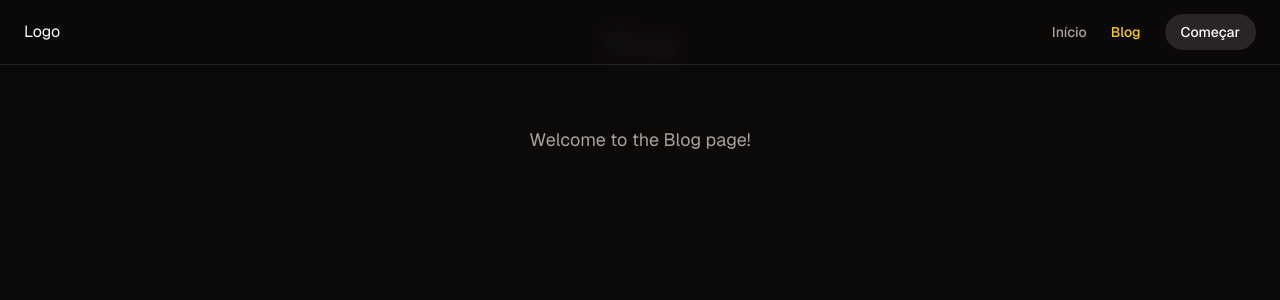
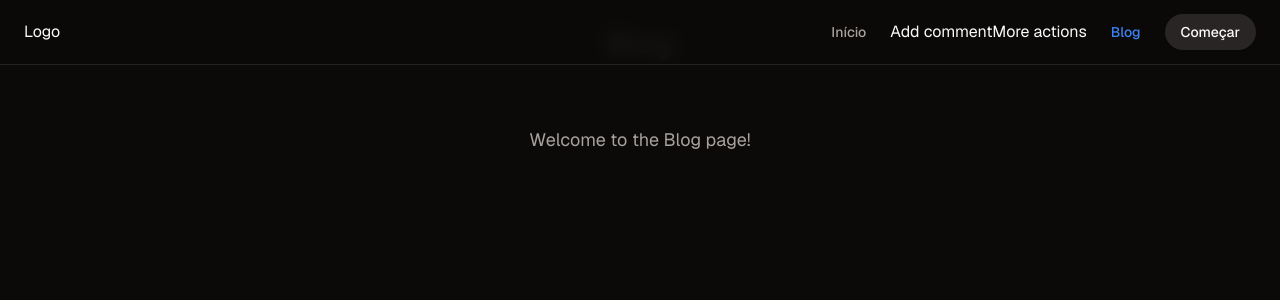
Before and after one commit to sirwhod/blog-me-controla-ai, a Next.js app: page /blog in a window 1280 px wide. Shown: the top 300 px of the page. Built offline with nearby package versions, Linux system fonts and the light colour scheme.

Commit message:
class: Componente: Active Link

```diff
--- /dev/null
+++ b/src/components/active-link/active-link.tsx
@@ -0,0 +1,27 @@
+import { cn } from '@/lib/utils'
+import Link, { LinkProps } from 'next/link'
+import { useRouter } from 'next/router'
+
+type ActiveLinkProps = {
+  children: React.ReactNode
+} & LinkProps
+
+export const ActiveLink = ({ children, href, ...rest }: ActiveLinkProps) => {
+  const router = useRouter()
+  const isCurrentPath =
+    router.asPath === href ||
+    router.asPath === rest.as ||
+    router.asPath.startsWith(String(rest.as))
+
+  return (
+    <Link
+      href={href}
+      className={cn(
+        'text-sm font-medium transition-colors hover:text-blue-500',
+        isCurrentPath ? 'text-blue-500' : 'text-muted-foreground'
+      )}
+    >
+      {children}
+    </Link>
+  )
+}
--- /dev/null
+++ b/src/components/active-link/index.tsx
@@ -0,0 +1 @@
+export * from './active-link'
--- a/src/components/header/header.tsx
+++ b/src/components/header/header.tsx
@@ -1,12 +1,8 @@
-import { cn } from '@/lib/utils'
+import { ActiveLink } from '../active-link'
+import { Button } from '../ui/button'
 import Link from 'next/link'
-import { useRouter } from 'next/router'
-import { Button } from '../ui/button'
 
 export const Header = () => {
-  const router = useRouter()
-  const isHomePage = router.pathname === '/'
-  const isBlogPage = router.pathname === '/blog'
 
   return (
     <header className="fixed top-0 z-50 w-full border-b border-white/10 bg-background/95 backdrop-blur supports-[backdrop-filters]:bg-background/60">
@@ -15,25 +11,11 @@
           <Link href="/">Logo</Link>
 
           <nav className="flex items-center gap-6">
-            <Link
-              href="/"
-              className={cn(
-                'text-sm font-medium transition-colors hover:text-primary',
-                isHomePage ? 'text-primary' : 'text-muted-foreground'
-              )}
-            >
-              Início
-            </Link>
-            <Link
-              href="/blog"
-              className={cn(
-                'text-sm font-medium transition-colors hover:text-primary',
-                isBlogPage ? 'text-primary' : 'text-muted-foreground'
-              )}
-            >
-              Blog
-            </Link>
-            <Button variant="secondary">Começar</Button>
+          <ActiveLink href="/">Início</ActiveLink>Add commentMore actions
+            <ActiveLink href="/blog">Blog</ActiveLink>
+            <Button variant="secondary" asChild>
+              <Link href="/comecar">Começar</Link>
+            </Button>
           </nav>
         </div>
       </div>
```
